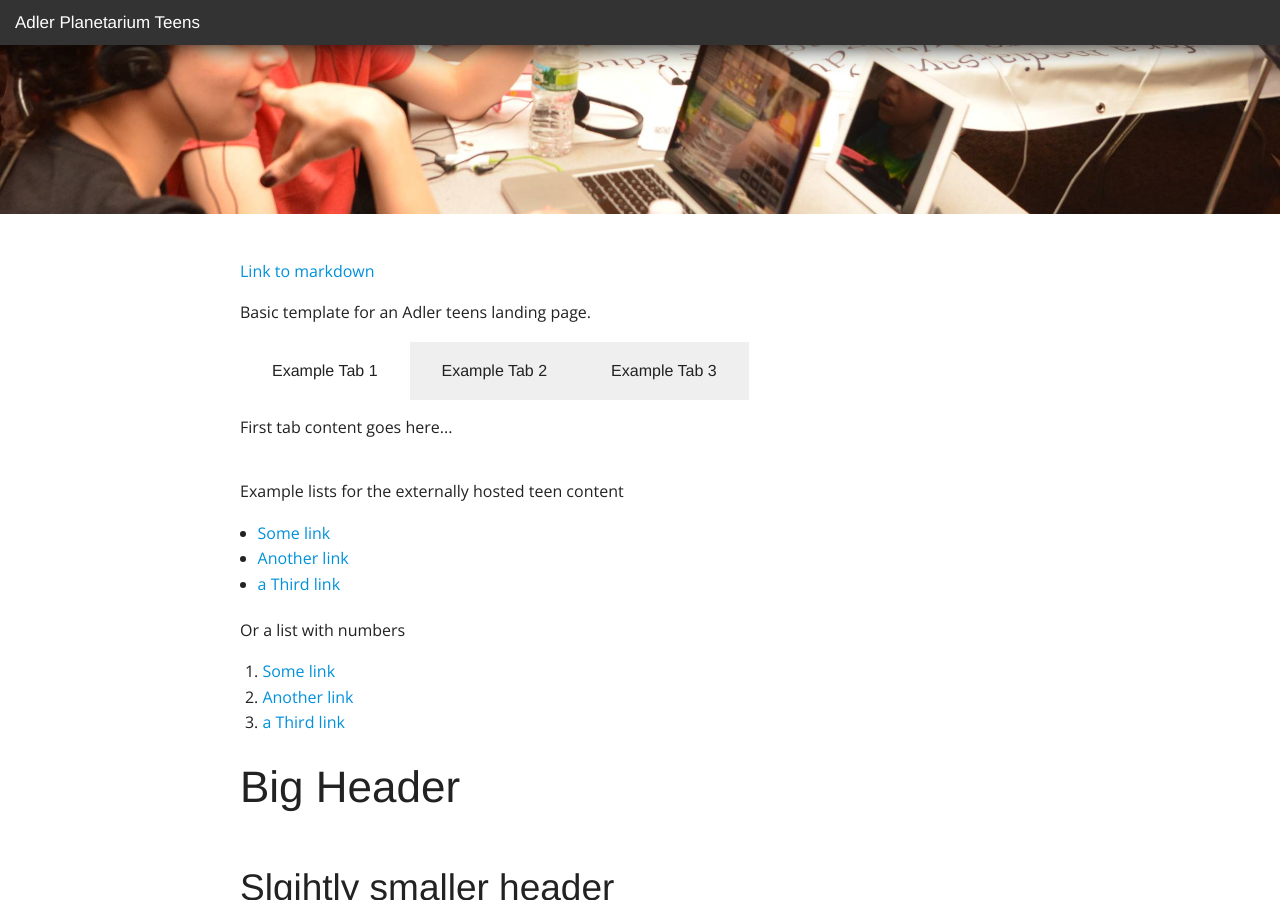
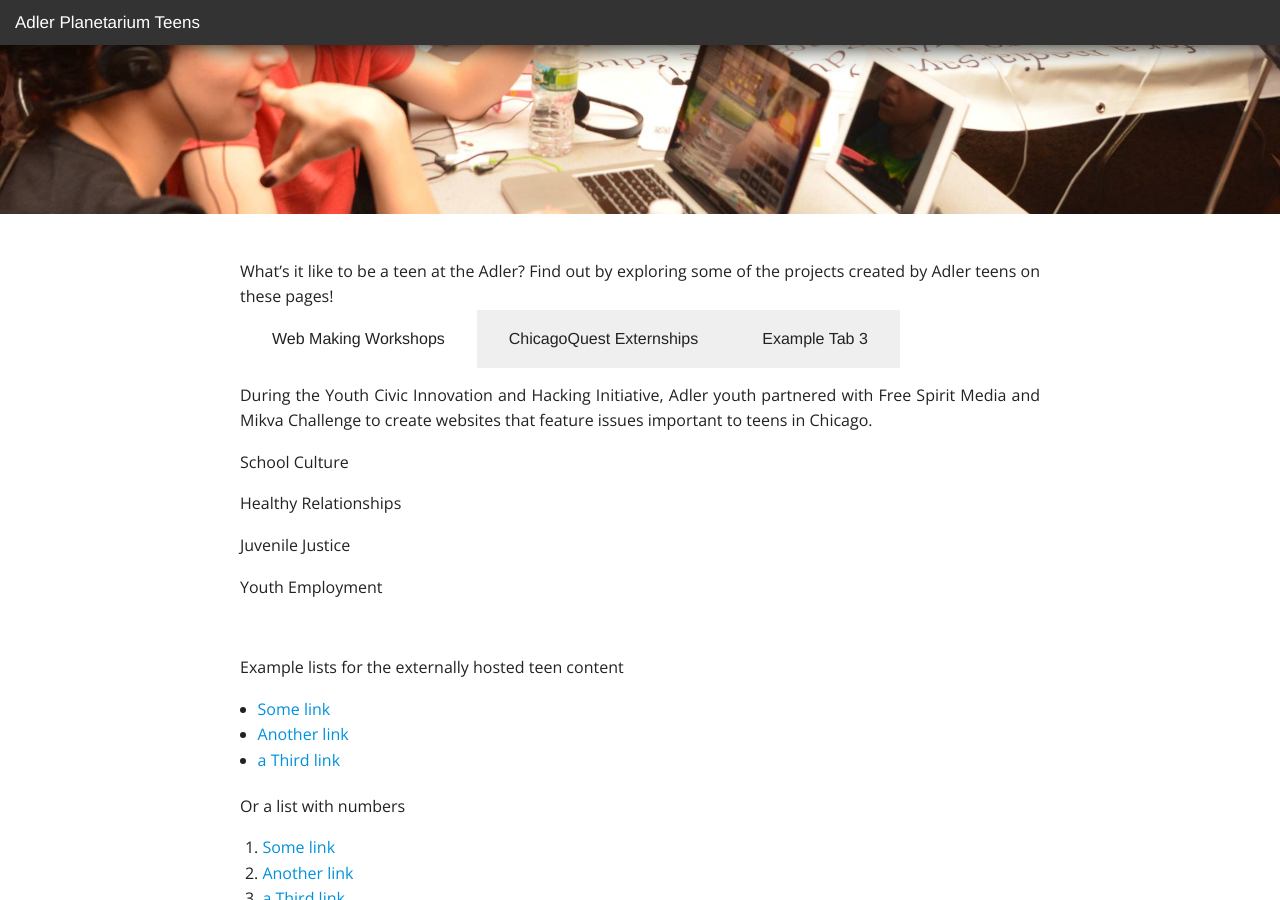
Before and after one commit to jbundy17/AdlerYouthPrograms.github.io, a Jekyll site: the page built from index.md, in a window 1280 px wide and 900 px high, scrolled down 286 px. Built offline with Jekyll 4.4.1, drawn with Linux system fonts in a browser that asks for light colours; nearby versions of some CDN libraries; Markdown is read by kramdown in place of the engine named in the settings.

Commit message:
Update index.md

```diff
--- a/index.md
+++ b/index.md
@@ -3,21 +3,23 @@ layout: default
 title: Home
 ---
 
-[Link to markdown](http://daringfireball.net/projects/markdown/syntax)
-
-Basic template for an Adler teens landing page.
+What's it like to be a teen at the Adler? Find out by exploring some of the projects created by Adler teens on these pages!
 
 <dl class="tabs" data-tab>
-  <dd class="active"><a href="#tab-1">Example Tab 1</a></dd>
-  <dd><a href="#tab-2">Example Tab 2</a></dd>
+  <dd class="active"><a href="#tab-1">Web Making Workshops</a></dd>
+  <dd><a href="#tab-2">ChicagoQuest Externships</a></dd>
   <dd><a href="#tab-3">Example Tab 3</a></dd>
 </dl>
 <div class="tabs-content">
   <div class="content active" id="tab-1">
-    <p>First tab content goes here...</p>
+    <p>During the Youth Civic Innovation and Hacking Initiative, Adler youth partnered with Free Spirit Media and Mikva Challenge to create websites that feature issues important to teens in Chicago.</p>
+    <p>School Culture</p>
+    <p>Healthy Relationships</p>
+    <p>Juvenile Justice</p>
+    <p>Youth Employment</p>
   </div>
   <div class="content" id="tab-2">
-    <p>Second tab content goes here...</p>
+    <p>Eighth graders from ChicagoQuest designed virtual exhibits to get teens excited about visiting the Adler and learning more about space science.</p>
   </div>
   <div class="content" id="tab-3">
     <p>Third tab content goes here...</p>
```
